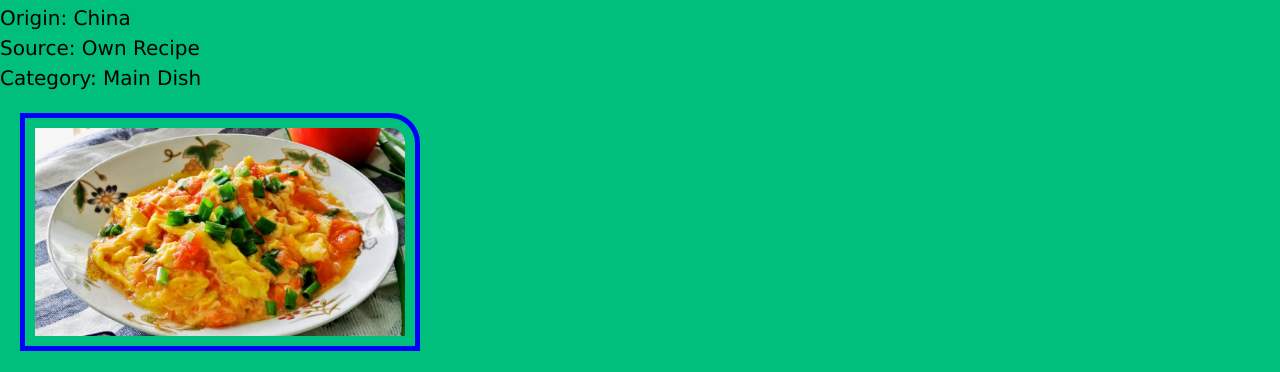
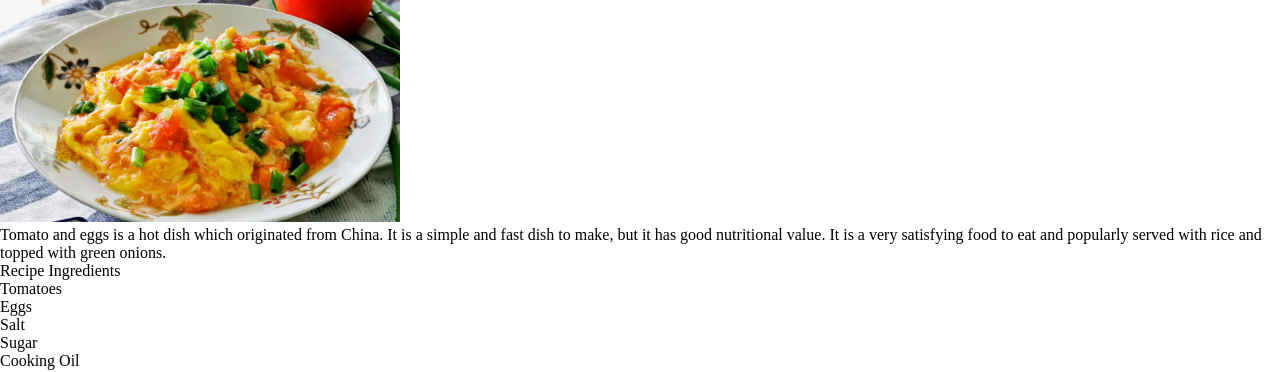
Before and after one commit to marcelo313/common_project_starter, a plain HTML site: page recipes.html in a window 1280 px wide. Shown: the part 165-537 px from the top of the page. Drawn offline with Linux system fonts and the light colour scheme.

Commit message:
Update recipes.html

```diff
--- a/recipes.html
+++ b/recipes.html
@@ -4,8 +4,8 @@
     <meta charset="UTF-8" />
     <meta name="viewport" content="width=device-width, initial-scale=1.0" />
     <link rel="stylesheet" href="css/reset.css">
-    <link rel="stylesheet" href="css/style.css">
-    <title>Recipes</title>
+<!--     <link rel="stylesheet" href="css/style.css">
+    <title>Recipes</title> -->
   </head>
 
   <body>
```
